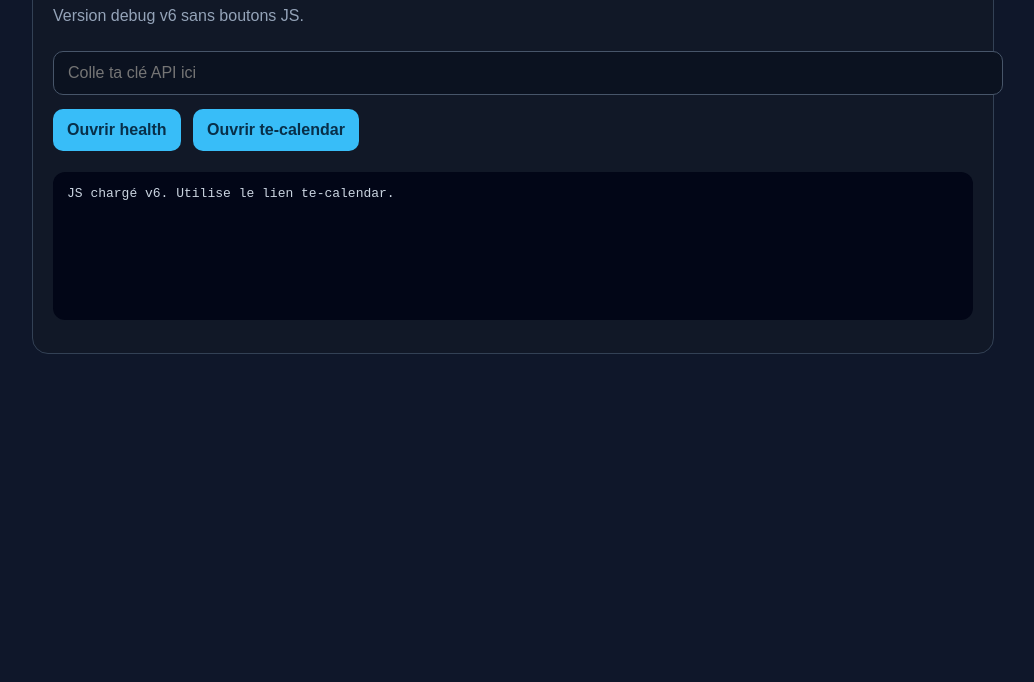
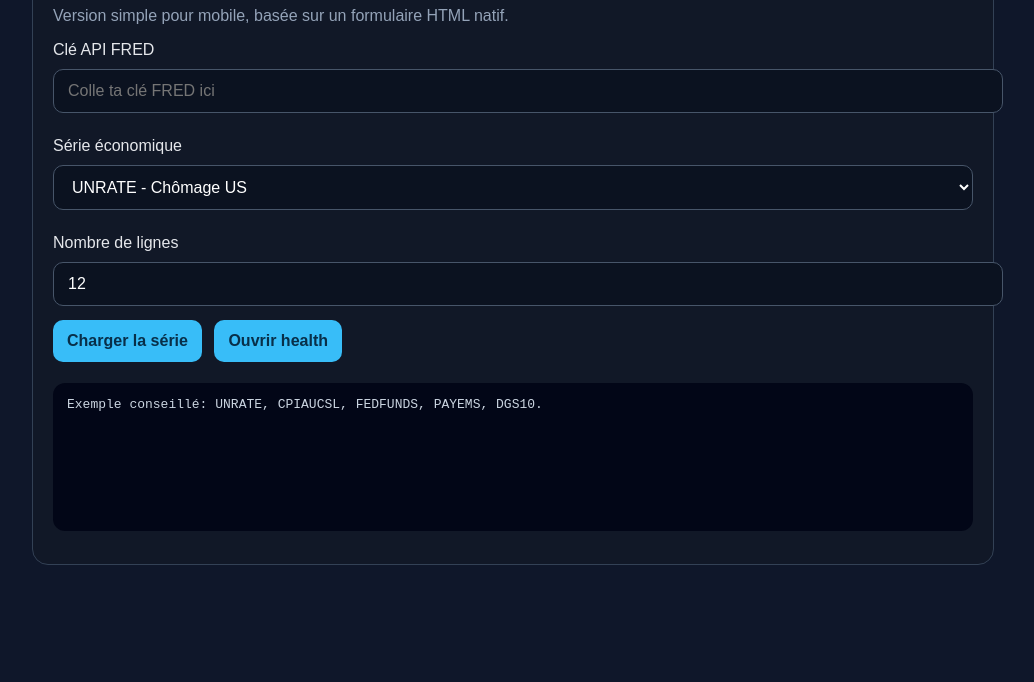
Before and after one commit to playtam29/Biaisus30, a website: page index.html in a window 1280 px wide. Shown: the part 118-800 px from the top of the page, without its empty margins (127-1161 px from the left). Drawn offline with Linux system fonts and the light colour scheme.

Commit message:
Add files via upload

```diff
--- a/index.html
+++ b/index.html
@@ -3,39 +3,44 @@
 <head>
   <meta charset="UTF-8" />
   <meta name="viewport" content="width=device-width, initial-scale=1.0" />
-  <title>Test API Trading Economics</title>
+  <title>Test API FRED</title>
   <style>
     body{font-family:Arial,sans-serif;background:#0f172a;color:#e5e7eb;margin:0;padding:24px}
     .card{max-width:920px;margin:auto;background:#111827;border:1px solid #334155;border-radius:16px;padding:20px}
-    input,button,a{font:inherit;padding:12px 14px;border-radius:10px;border:1px solid #475569}
-    input{width:100%;background:#0b1220;color:#fff;margin:10px 0 14px}
+    input,select,button,a{font:inherit;padding:12px 14px;border-radius:10px;border:1px solid #475569}
+    input,select{width:100%;background:#0b1220;color:#fff;margin:10px 0 14px}
     button,a{display:inline-block;background:#38bdf8;color:#082f49;border:0;font-weight:700;cursor:pointer;margin-right:8px;margin-bottom:8px;text-decoration:none}
     pre{background:#020617;color:#cbd5e1;padding:14px;border-radius:12px;overflow:auto;white-space:pre-wrap;min-height:120px}
     .muted{color:#94a3b8}
+    label{display:block;margin-top:10px}
   </style>
 </head>
 <body>
   <div class="card">
-    <h1>Test API Trading Economics</h1>
-    <p class="muted">Version debug v6 sans boutons JS.</p>
-    <input id="apiKey" type="text" placeholder="Colle ta clé API ici" autocomplete="off" autocapitalize="off" autocorrect="off" spellcheck="false" />
-    <a href="/.netlify/functions/health" target="_blank" rel="noopener">Ouvrir health</a>
-    <a href="#" id="openTe">Ouvrir te-calendar</a>
-    <pre id="output">JS chargé v6. Utilise le lien te-calendar.</pre>
+    <h1>Test API FRED</h1>
+    <p class="muted">Version simple pour mobile, basée sur un formulaire HTML natif.</p>
+
+    <form action="/.netlify/functions/fred-series" method="GET">
+      <label for="apiKey">Clé API FRED</label>
+      <input id="apiKey" name="apiKey" type="text" placeholder="Colle ta clé FRED ici" autocomplete="off" autocapitalize="off" autocorrect="off" spellcheck="false" />
+
+      <label for="seriesId">Série économique</label>
+      <select id="seriesId" name="seriesId">
+        <option value="UNRATE">UNRATE - Chômage US</option>
+        <option value="CPIAUCSL">CPIAUCSL - Inflation CPI</option>
+        <option value="FEDFUNDS">FEDFUNDS - Taux Fed</option>
+        <option value="PAYEMS">PAYEMS - Nonfarm Payrolls</option>
+        <option value="DGS10">DGS10 - Taux 10 ans US</option>
+      </select>
+
+      <label for="limit">Nombre de lignes</label>
+      <input id="limit" name="limit" type="number" value="12" min="1" max="60" />
+
+      <button type="submit">Charger la série</button>
+      <a href="/.netlify/functions/health" target="_blank" rel="noopener">Ouvrir health</a>
+    </form>
+
+    <pre>Exemple conseillé: UNRATE, CPIAUCSL, FEDFUNDS, PAYEMS, DGS10.</pre>
   </div>
-
-  <script>
-    const apiKeyInput = document.getElementById('apiKey');
-    const openTe = document.getElementById('openTe');
-    const output = document.getElementById('output');
-
-    openTe.href = '/.netlify/functions/te-calendar';
-
-    apiKeyInput.addEventListener('input', function(){
-      const key = encodeURIComponent((apiKeyInput.value || '').trim());
-      openTe.href = '/.netlify/functions/te-calendar?apiKey=' + key;
-      output.textContent = key ? 'Lien te-calendar prêt.' : 'Colle la clé puis ouvre te-calendar.';
-    });
-  </script>
 </body>
 </html>
--- a/package.json
+++ b/package.json
@@ -1 +1 @@
-{"name":"te-netlify-debug-v6","private":true,"version":"1.0.0"}
+{"name":"fred-netlify-app","private":true,"version":"1.0.0"}
```
Also changed, not shown: README.txt.
